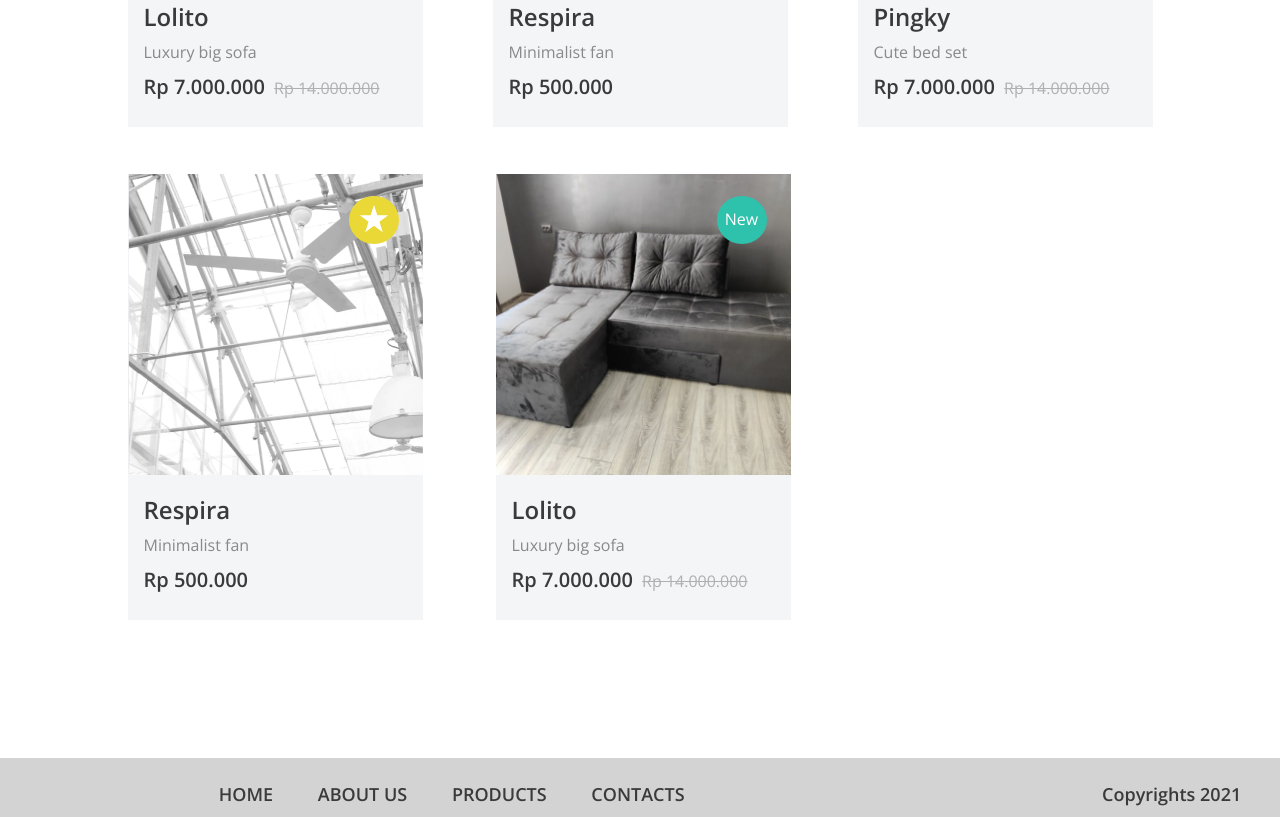
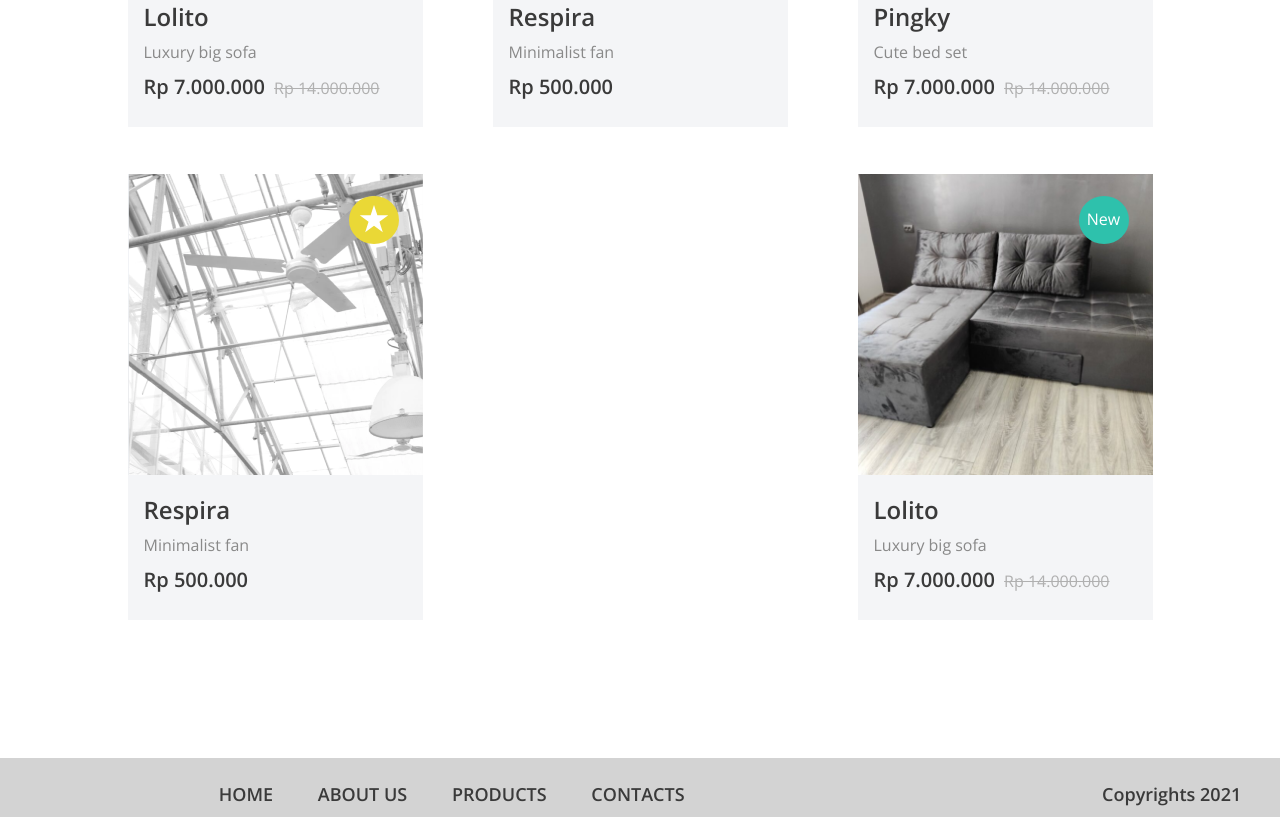
Before and after one commit to fresh1k/homework_10, a plain HTML site: page index.html in a window 1280 px wide. Shown: the part 427-1244 px from the top of the page. Drawn offline with nearby package versions, Linux system fonts and the light colour scheme.

Commit message:
"master"

```diff
--- a/style.css
+++ b/style.css
@@ -80,11 +80,7 @@ body {
     background-color: #F4F5F7;
 }
 
-.card-items:last-of-type {
-    margin-right: 362px;
-}
-
-.card-items:nth-of-type(3):hover::after{
+.card-items:hover::after{
     content: "";
     display: block;
     width: 295px;
```
